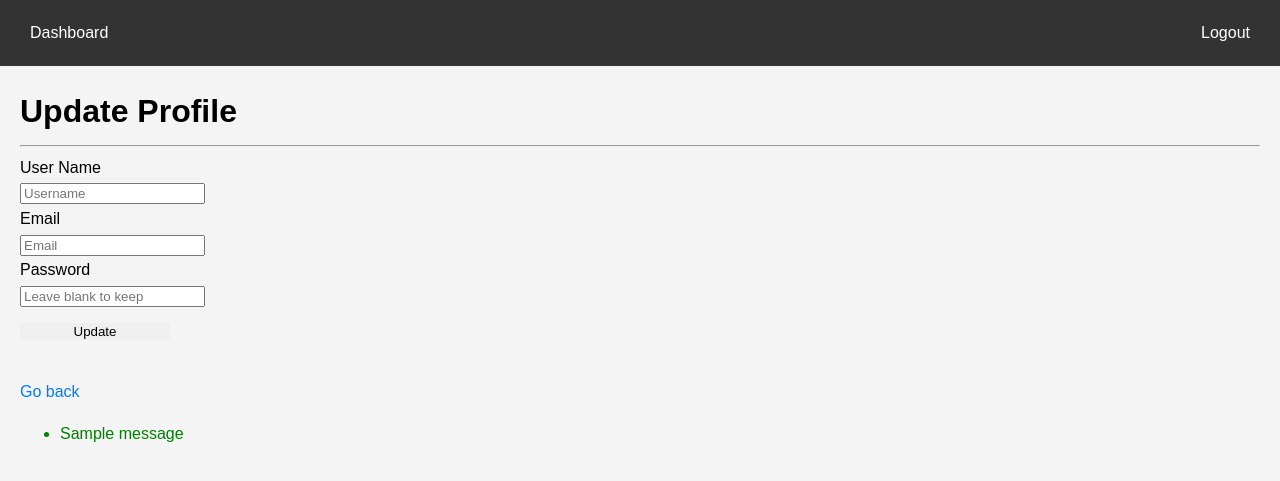
After one commit to tonantr/service-track-web, a Flask app: template app/templates/user/update_profile.html in a window 1280 px wide. The commit adds this page. Shown: the top 481 px of the page. Run offline with Flask 3, Linux system fonts and the light colour scheme; the template is opened without the code that fills it, so the values that code supplies are empty; one stand-in notice (Sample message) is shown.

Commit message:
added update_profile method

```diff
--- a/app/auth/login.py
+++ b/app/auth/login.py
@@ -1,5 +1,6 @@
 import getpass
 import logging
+from flask import session
 from app.auth.password_hashing import verify_password, is_password_plaintext, hash_password
 from app.utils.helpers import Helpers
 
@@ -30,6 +31,8 @@ class Login:
                 if verify_password(password, stored_password):
                     self.logged_in_user = username
                     self.role = user["role"]
+                    self.user_id = user["user_id"]
+                    session["user_id"] = user["user_id"]
                     return True
                 else:
                     return False
--- /dev/null
+++ b/app/templates/user/update_profile.html
@@ -0,0 +1,67 @@
+<!DOCTYPE html>
+<html lang="en">
+
+<head>
+    <meta charset="UTF-8">
+    <meta name="viewport" content="width=device-width, initial-scale=1.0">
+    <title>CSM</title>
+    <link rel="stylesheet" href="{{ url_for('static', filename='styles.css') }}">
+</head>
+
+<body>
+
+    <div class="navbar">
+        <a href="/user/dashboard">Dashboard</a>
+        <a href="/logout" class="logout">Logout</a>
+    </div>
+
+    <div class="container">
+        <h1>Update Profile</h1>
+        <hr>
+        <form method="POST">
+
+            <div class="form-group">
+                <div class="label-container">
+                    <label for="username">User Name</label>
+                </div>
+                <input type="text" class="form-control" id="username" name="username" value="{{ user.username }}"
+                    placeholder="Username" required>
+            </div>
+
+            <div class="form-group">
+                <div class="label-container">
+                    <label for="email">Email</label>
+                </div>
+                <input type="email" class="form-control" id="email" name="email" value="{{ user.email }}"
+                    placeholder="Email" required>
+            </div>
+
+            <div class="form-group">
+                <div class="label-container">
+                    <label for="password">Password</label>
+                </div>
+                <input type="password" class="form-control" id="password" name="password"
+                    placeholder="Leave blank to keep">
+            </div>
+
+            <button type="submit" class="btn btn-primary">Update</button>
+        </form>
+
+        <a href="{{ url_for('get_profile') }}" class="btn btn-secondary"
+            style="display: inline-block; margin-top: 20px;">Go back</a>
+
+        <!-- Flash Messages -->
+        {% with messages = get_flashed_messages(with_categories=True) %}
+        {% if messages %}
+        <ul class="flash-messages">
+            {% for category, message in messages %}
+            <li class="{{ category }}">{{ message }}</li>
+            {% endfor %}
+        </ul>
+        {% endif %}
+        {% endwith %}
+    </div>
+
+</body>
+
+</html>
--- a/app/templates/user/user_profile.html
+++ b/app/templates/user/user_profile.html
@@ -28,7 +28,7 @@
         </ul>
 
         <div>
-            <a href="#" class="btn btn-secondary" style="display: inline-block; margin-top: 20px;">Update Profile</a>
+            <a href="{{ url_for('update_profile') }}" class="btn btn-secondary" style="display: inline-block; margin-top: 20px;">Update Profile</a>
         </div>
 
         <div>
```
Also changed, not shown: app/actions/user_actions.py (+8 -0 lines), app/database/user_database_handler.py (+15 -0 lines), app/routes/admin/admin_routes.py (+19 -11 lines), app/routes/user/user_routes.py (+44 -1 lines), app/utils/helpers.py (+21 -12 lines).
